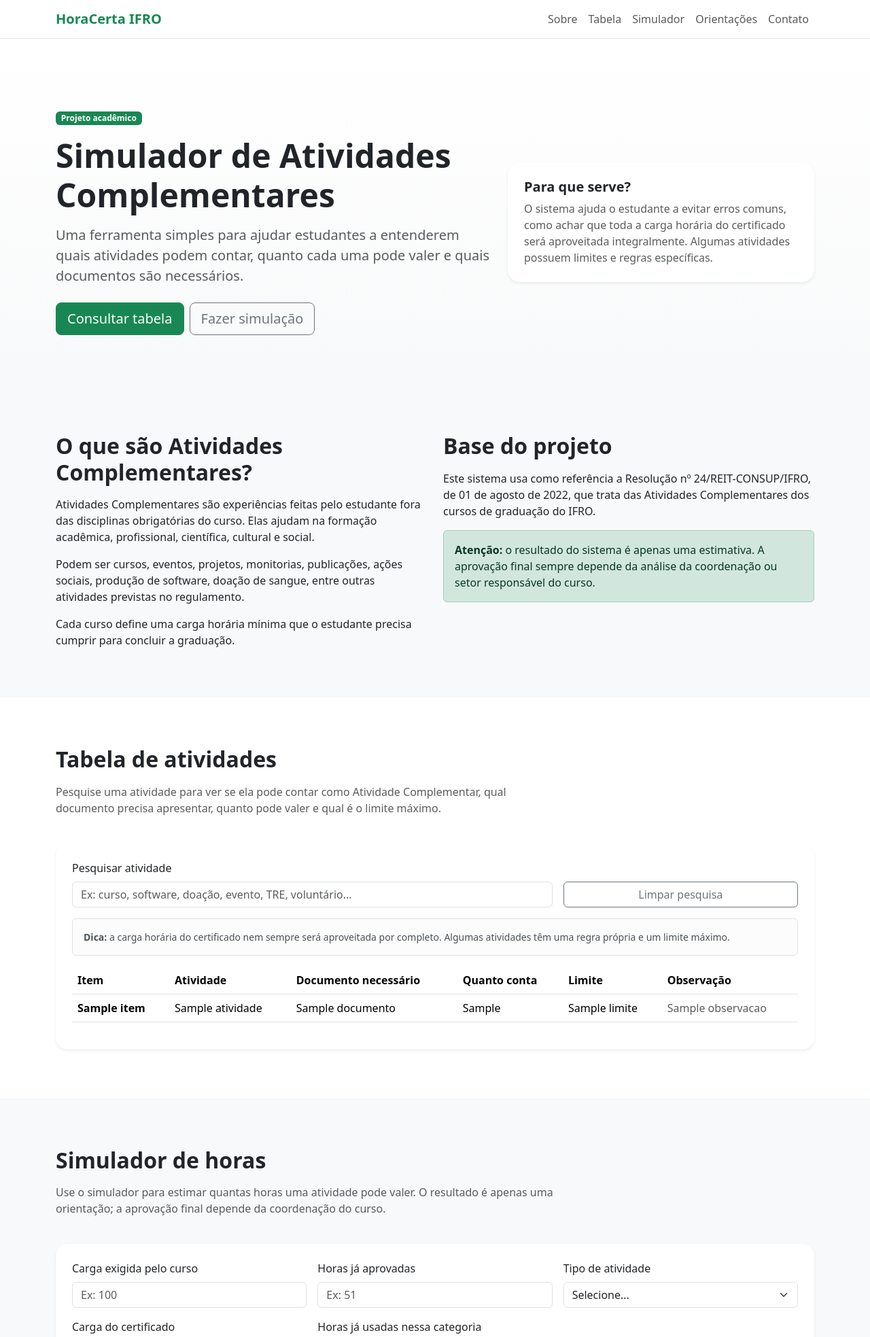
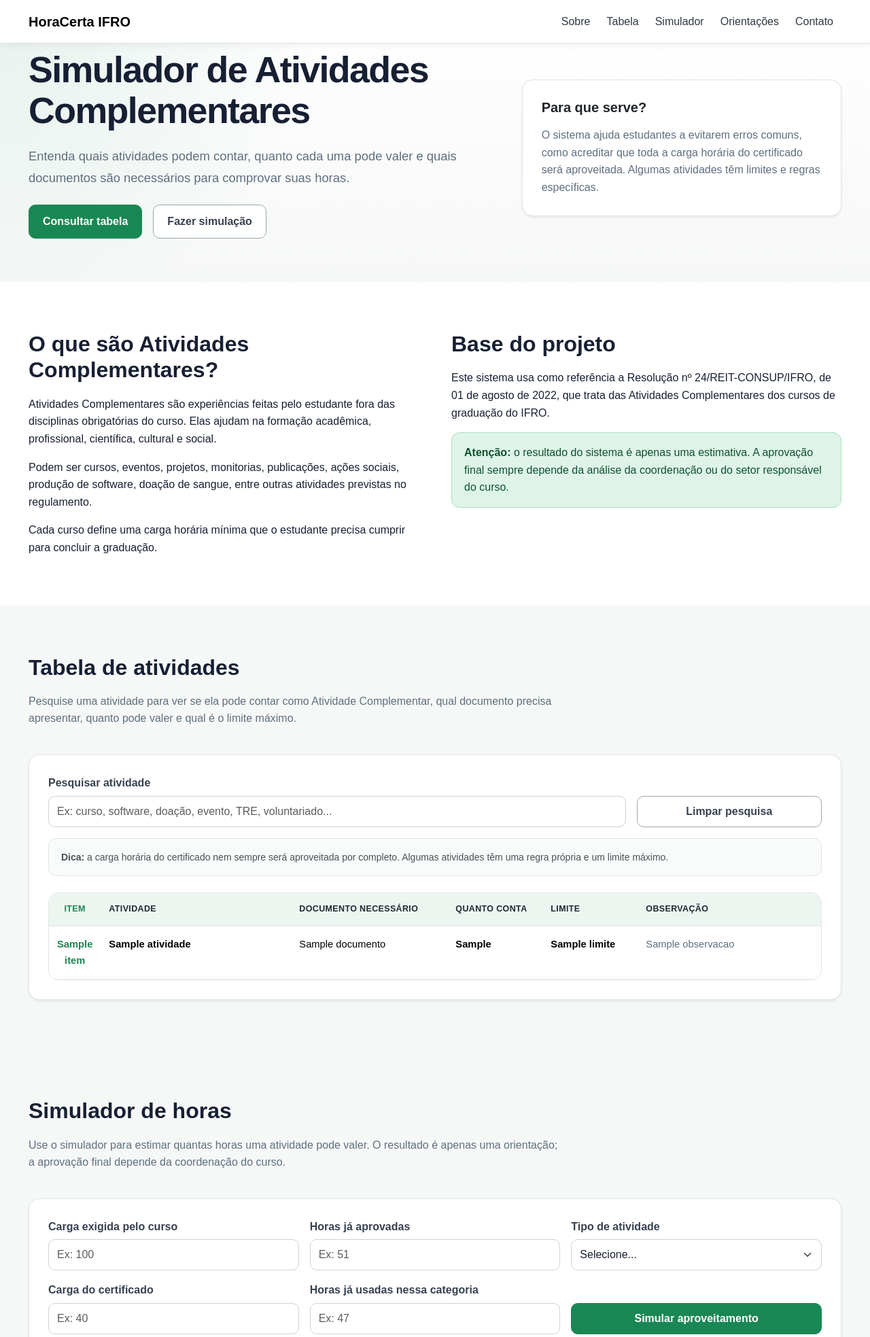
Before and after one commit to jaina-egler/hora-certa, a Flask app: template app/templates/index.html in a window 1280 px wide. Shown: the top 1967 px of the page at 68% size. Run offline with Flask 3, Linux system fonts and the light colour scheme; the template is opened without the code that fills it: most values are stand-ins (such as "Sample title", 1, 10 or a date in 2020).

Commit message:
ajustes do css da pagina

```diff
--- a/app/static/style.css
+++ b/app/static/style.css
@@ -1,8 +1,17 @@
 :root {
     --cor-principal: #198754;
-    --cor-fundo-suave: #f8f9fa;
-    --cor-texto: #212529;
-    --cor-texto-secundario: #6c757d;
+    --cor-principal-escura: #146c43;
+    --cor-fundo: #f6f8f7;
+    --cor-card: #ffffff;
+    --cor-texto: #172033;
+    --cor-texto-suave: #5f6f7f;
+    --cor-borda: #dfe7e2;
+    --sombra-card: 0 8px 24px rgba(15, 23, 42, 0.08);
+    --raio-card: 16px;
+}
+
+* {
+    box-sizing: border-box;
 }
 
 html {
@@ -10,14 +19,20 @@ html {
 }
 
 body {
+    margin: 0;
+    background-color: var(--cor-fundo);
     color: var(--cor-texto);
-    padding-top: 72px;
-    background-color: #ffffff;
+    font-family: Arial, Helvetica, sans-serif;
+    font-size: 16px;
+    line-height: 1.6;
 }
 
-.hero-section {
-    padding: 88px 0 72px;
-    background: linear-gradient(180deg, #ffffff 0%, #f8f9fa 100%);
+/* =========================
+   Layout geral
+========================= */
+
+.container {
+    max-width: 1220px;
 }
 
 .section-padding {
@@ -25,52 +40,342 @@ body {
 }
 
 .section-title {
-    font-weight: 700;
-    margin-bottom: 16px;
+    font-size: 2rem;
+    font-weight: 800;
+    margin-bottom: 18px;
+    color: var(--cor-texto);
+}
+
+p {
+    margin-bottom: 1rem;
+}
+
+.text-muted {
+    color: var(--cor-texto-suave) !important;
+}
+
+/* =========================
+   Navbar
+========================= */
+
+.navbar {
+    min-height: 64px;
+    background-color: #ffffff !important;
+    box-shadow: 0 2px 12px rgba(15, 23, 42, 0.06);
 }
 
 .navbar-brand {
-    color: var(--cor-principal);
+    color: #000000 !important;
+    font-weight: 800;
+    font-size: 1.25rem;
 }
 
 .nav-link {
     font-weight: 500;
+    color: #2f3747;
+    padding-left: 12px !important;
+    padding-right: 12px !important;
 }
 
+.nav-link:hover {
+    color: var(--cor-principal) !important;
+}
+
+/* =========================
+   Hero
+========================= */
+
+.hero-section {
+    padding: 72px 0 64px;
+    background:
+        radial-gradient(circle at top left, rgba(25, 135, 84, 0.10), transparent 35%),
+        linear-gradient(180deg, #ffffff 0%, #f6f8f7 100%);
+}
+
+.hero-section h1 {
+    max-width: 720px;
+    font-size: clamp(2.3rem, 4.2vw, 3.7rem);
+    line-height: 1.12;
+    letter-spacing: -0.03em;
+    margin-bottom: 22px;
+}
+
+.hero-section .lead {
+    max-width: 760px;
+    font-size: 1.15rem;
+    line-height: 1.7;
+}
+
+.hero-section .card {
+    margin-top: 12px;
+}
+
+/* =========================
+   Botões
+========================= */
+
+.btn {
+    border-radius: 10px;
+    font-weight: 700;
+    padding: 10px 18px;
+}
+
+.btn-lg {
+    padding: 12px 20px;
+    font-size: 1rem;
+}
+
+.btn-success {
+    background-color: var(--cor-principal);
+    border-color: var(--cor-principal);
+}
+
+.btn-success:hover {
+    background-color: var(--cor-principal-escura);
+    border-color: var(--cor-principal-escura);
+}
+
+.btn-outline-secondary {
+    color: #374151;
+    border-color: #9aa7b2;
+    background-color: #ffffff;
+}
+
+.btn-outline-secondary:hover {
+    background-color: #eef3f0;
+    color: #111827;
+    border-color: #7e9188;
+}
+
+/* =========================
+   Cards e alertas
+========================= */
+
 .card {
-    border-radius: 18px;
+    border-radius: var(--raio-card);
+    background-color: var(--cor-card);
+    border: 1px solid var(--cor-borda) !important;
+    box-shadow: var(--sombra-card);
+}
+
+.card-body {
+    padding: 28px;
+}
+
+.alert {
+    border-radius: 12px;
+    padding: 16px 18px;
+}
+
+.alert-success {
+    background-color: #dff4e8;
+    border-color: #aadfbe;
+    color: #0f5132;
+}
+
+.alert-light {
+    background-color: #f9fbfa;
+}
+
+/* =========================
+   Seção sobre
+========================= */
+
+#sobre {
+    background-color: #ffffff;
+}
+
+#sobre p {
+    max-width: 720px;
+}
+
+/* =========================
+   Tabela de atividades
+========================= */
+
+#tabela {
+    background-color: var(--cor-fundo);
+}
+
+.tabela-container {
+    max-height: 650px;
+    overflow: auto;
+    border: 1px solid var(--cor-borda);
+    border-radius: 14px;
+    background-color: #ffffff;
+}
+
+#tabelaAtividades {
+    margin-bottom: 0;
+    min-width: 1080px;
+}
+
+#tabelaAtividades thead th {
+    position: sticky;
+    top: 0;
+    z-index: 5;
+    background-color: #edf5f0;
+    color: #1f2933;
+    font-size: 0.78rem;
+    text-transform: uppercase;
+    letter-spacing: 0.03em;
+    border-bottom: 1px solid var(--cor-borda);
+    padding: 14px 12px;
+    vertical-align: middle;
+}
+
+#tabelaAtividades tbody td {
+    padding: 15px 12px;
+    font-size: 0.92rem;
+    vertical-align: top;
+    border-bottom: 1px solid #edf1ef;
+}
+
+#tabelaAtividades tbody tr:hover {
+    background-color: #f8fbf9;
+}
+
+#tabelaAtividades td:first-child,
+#tabelaAtividades th:first-child {
+    width: 70px;
+    text-align: center;
+    font-weight: 800;
+    color: var(--cor-principal);
+}
+
+#tabelaAtividades td:nth-child(2) {
+    min-width: 280px;
+    font-weight: 600;
+}
+
+#tabelaAtividades td:nth-child(3) {
+    min-width: 230px;
+}
+
+#tabelaAtividades td:nth-child(4),
+#tabelaAtividades td:nth-child(5) {
+    min-width: 140px;
+    font-weight: 700;
+}
+
+#tabelaAtividades td:nth-child(6) {
+    min-width: 300px;
+}
+
+/* =========================
+   Formulários
+========================= */
+
+.form-label {
+    font-weight: 700;
+    color: #374151;
+    margin-bottom: 6px;
+}
+
+.form-control,
+.form-select {
+    min-height: 46px;
+    border-radius: 10px;
+    border: 1px solid #cbd5d1;
+    color: var(--cor-texto);
+}
+
+.form-control:focus,
+.form-select:focus {
+    border-color: var(--cor-principal);
+    box-shadow: 0 0 0 0.2rem rgba(25, 135, 84, 0.16);
+}
+
+textarea.form-control {
+    min-height: 130px;
 }
 
 .resultado-box {
-    border: 1px dashed #ced4da;
+    border: 1px dashed #aebfb5;
     border-radius: 14px;
-    padding: 20px;
-    background-color: #f8f9fa;
+    padding: 22px;
+    background-color: #f8fbf9;
 }
 
+/* =========================
+   Orientações
+========================= */
+
 .lista-orientacao {
-    padding-left: 18px;
+    padding-left: 20px;
     margin-bottom: 0;
 }
 
 .lista-orientacao li {
-    margin-bottom: 8px;
+    margin-bottom: 9px;
 }
+
+.lista-orientacao li::marker {
+    color: var(--cor-principal);
+}
+
+/* =========================
+   Footer
+========================= */
 
 .footer {
     background-color: #ffffff;
+    color: var(--cor-texto-suave);
 }
 
-@media (max-width: 768px) {
+/* =========================
+   Responsividade
+========================= */
+
+@media (max-width: 991px) {
     .hero-section {
         padding: 56px 0;
     }
 
     .section-padding {
-        padding: 48px 0;
+        padding: 56px 0;
     }
 
-    .display-5 {
-        font-size: 2rem;
+    .card-body {
+        padding: 22px;
+    }
+
+    .navbar-collapse {
+        padding-top: 12px;
+        padding-bottom: 12px;
     }
 }
+
+@media (max-width: 767px) {
+    body {
+        font-size: 15px;
+    }
+
+    .hero-section {
+        padding: 44px 0 52px;
+    }
+
+    .hero-section h1 {
+        font-size: 2.1rem;
+    }
+
+    .section-title {
+        font-size: 1.6rem;
+    }
+
+    .btn-lg {
+        width: 100%;
+    }
+
+    .hero-section .d-flex {
+        width: 100%;
+    }
+
+    .tabela-container {
+        max-height: 560px;
+    }
+
+    #tabelaAtividades {
+        min-width: 980px;
+    }
+}
--- a/app/templates/index.html
+++ b/app/templates/index.html
@@ -6,23 +6,18 @@
 
 <section id="inicio" class="hero-section">
     <div class="container">
-        <div class="row align-items-center g-4">
+        <div class="row align-items-center g-5">
             <div class="col-lg-7">
-                <span class="badge text-bg-success mb-3">
-                    Projeto acadêmico
-                </span>
-
-                <h1 class="display-5 fw-bold">
+                <h1 class="fw-bold">
                     Simulador de Atividades Complementares
                 </h1>
 
                 <p class="lead text-muted mt-3">
-                    Uma ferramenta simples para ajudar estudantes a entenderem
-                    quais atividades podem contar, quanto cada uma pode valer
-                    e quais documentos são necessários.
+                    Entenda quais atividades podem contar, quanto cada uma pode valer
+                    e quais documentos são necessários para comprovar suas horas.
                 </p>
 
-                <div class="d-flex flex-wrap gap-2 mt-4">
+                <div class="d-flex flex-wrap gap-3 mt-4">
                     <a href="#tabela" class="btn btn-success btn-lg">
                         Consultar tabela
                     </a>
@@ -34,17 +29,17 @@
             </div>
 
             <div class="col-lg-5">
-                <div class="card shadow-sm border-0">
-                    <div class="card-body p-4">
-                        <h2 class="h5 fw-semibold">
+                <div class="card border-0 shadow-sm">
+                    <div class="card-body">
+                        <h2 class="h5 fw-bold mb-3">
                             Para que serve?
                         </h2>
 
                         <p class="text-muted mb-0">
-                            O sistema ajuda o estudante a evitar erros comuns,
-                            como achar que toda a carga horária do certificado
-                            será aproveitada integralmente. Algumas atividades
-                            possuem limites e regras específicas.
+                            O sistema ajuda estudantes a evitarem erros comuns,
+                            como acreditar que toda a carga horária do certificado
+                            será aproveitada. Algumas atividades têm limites e regras
+                            específicas.
                         </p>
                     </div>
                 </div>
@@ -53,9 +48,9 @@
     </div>
 </section>
 
-<section id="sobre" class="section-padding bg-light">
+<section id="sobre" class="section-padding">
     <div class="container">
-        <div class="row g-4">
+        <div class="row g-5">
             <div class="col-lg-6">
                 <h2 class="section-title">
                     O que são Atividades Complementares?
@@ -69,8 +64,8 @@
 
                 <p>
                     Podem ser cursos, eventos, projetos, monitorias, publicações,
-                    ações sociais, produção de software, doação de sangue, entre
-                    outras atividades previstas no regulamento.
+                    ações sociais, produção de software, doação de sangue, entre outras
+                    atividades previstas no regulamento.
                 </p>
 
                 <p class="mb-0">
@@ -93,7 +88,8 @@
                 <div class="alert alert-success mb-0">
                     <strong>Atenção:</strong>
                     o resultado do sistema é apenas uma estimativa. A aprovação final
-                    sempre depende da análise da coordenação ou setor responsável do curso.
+                    sempre depende da análise da coordenação ou do setor responsável
+                    do curso.
                 </div>
             </div>
         </div>
@@ -117,9 +113,9 @@
         </div>
 
         <div class="card border-0 shadow-sm">
-            <div class="card-body p-4">
+            <div class="card-body">
                 <div class="row g-3 align-items-end mb-3">
-                    <div class="col-md-8">
+                    <div class="col-lg-9">
                         <label for="pesquisaTabela" class="form-label">
                             Pesquisar atividade
                         </label>
@@ -128,11 +124,11 @@
                             type="text"
                             id="pesquisaTabela"
                             class="form-control"
-                            placeholder="Ex: curso, software, doação, evento, TRE, voluntário..."
+                            placeholder="Ex: curso, software, doação, evento, TRE, voluntariado..."
                         >
                     </div>
 
-                    <div class="col-md-4">
+                    <div class="col-lg-3">
                         <button
                             type="button"
                             id="limparPesquisa"
@@ -143,7 +139,7 @@
                     </div>
                 </div>
 
-                <div class="alert alert-light border small">
+                <div class="alert alert-light border small mb-4">
                     <strong>Dica:</strong>
                     a carga horária do certificado nem sempre será aproveitada por completo.
                     Algumas atividades têm uma regra própria e um limite máximo.
@@ -165,7 +161,7 @@
                         <tbody>
                             {% for atividade in atividades %}
                             <tr>
-                                <td class="fw-semibold">
+                                <td>
                                     {{ atividade.item }}
                                 </td>
 
@@ -202,7 +198,7 @@
     </div>
 </section>
 
-<section id="simulador" class="section-padding bg-light">
+<section id="simulador" class="section-padding">
     <div class="container">
         <div class="row mb-4">
             <div class="col-lg-8">
@@ -218,11 +214,11 @@
             </div>
         </div>
 
-        <div class="card shadow-sm border-0">
-            <div class="card-body p-4">
+        <div class="card border-0 shadow-sm">
+            <div class="card-body">
                 <form id="formSimulador">
                     <div class="row g-3">
-                        <div class="col-md-4">
+                        <div class="col-md-6 col-lg-4">
                             <label for="cargaCurso" class="form-label">
                                 Carga exigida pelo curso
                             </label>
@@ -235,7 +231,7 @@
                             >
                         </div>
 
-                        <div class="col-md-4">
+                        <div class="col-md-6 col-lg-4">
                             <label for="horasDeferidas" class="form-label">
                                 Horas já aprovadas
                             </label>
@@ -248,7 +244,7 @@
                             >
                         </div>
 
-                        <div class="col-md-4">
+                        <div class="col-md-12 col-lg-4">
                             <label for="tipoAtividade" class="form-label">
                                 Tipo de atividade
                             </label>
@@ -266,7 +262,7 @@
                             </select>
                         </div>
 
-                        <div class="col-md-4">
+                        <div class="col-md-6 col-lg-4">
                             <label for="cargaCertificado" class="form-label">
                                 Carga do certificado
                             </label>
@@ -279,7 +275,7 @@
                             >
                         </div>
 
-                        <div class="col-md-4">
+                        <div class="col-md-6 col-lg-4">
                             <label for="horasCategoria" class="form-label">
                                 Horas já usadas nessa categoria
                             </label>
@@ -292,7 +288,7 @@
                             >
                         </div>
 
-                        <div class="col-md-4 d-flex align-items-end">
+                        <div class="col-md-12 col-lg-4 d-flex align-items-end">
                             <button
                                 type="button"
                                 class="btn btn-success w-100"
@@ -330,10 +326,10 @@
         </div>
 
         <div class="row g-4">
-            <div class="col-md-4">
+            <div class="col-lg-4">
                 <div class="card h-100 border-0 shadow-sm">
                     <div class="card-body">
-                        <h3 class="h5 fw-semibold">
+                        <h3 class="h5 fw-bold mb-3">
                             O que pode contar?
                         </h3>
 
@@ -350,10 +346,10 @@
                 </div>
             </div>
 
-            <div class="col-md-4">
+            <div class="col-lg-4">
                 <div class="card h-100 border-0 shadow-sm">
                     <div class="card-body">
-                        <h3 class="h5 fw-semibold">
+                        <h3 class="h5 fw-bold mb-3">
                             O que exige cuidado?
                         </h3>
 
@@ -369,17 +365,17 @@
                 </div>
             </div>
 
-            <div class="col-md-4">
+            <div class="col-lg-4">
                 <div class="card h-100 border-0 shadow-sm">
                     <div class="card-body">
-                        <h3 class="h5 fw-semibold">
+                        <h3 class="h5 fw-bold mb-3">
                             Erros comuns
                         </h3>
 
                         <ul class="lista-orientacao">
                             <li>Achar que todo curso de 40h vai contar 40h.</li>
                             <li>Ignorar o limite máximo por categoria.</li>
-                            <li>Lançar evento geral e oficinas internas como se fossem coisas diferentes.</li>
+                            <li>Lançar evento geral e oficinas internas como atividades diferentes.</li>
                             <li>Não conferir a data do certificado.</li>
                             <li>Não guardar os comprovantes.</li>
                             <li>Fazer várias atividades de uma categoria que já atingiu o limite.</li>
@@ -390,8 +386,8 @@
         </div>
 
         <div class="card border-0 shadow-sm mt-4">
-            <div class="card-body p-4">
-                <h3 class="h5 fw-semibold">
+            <div class="card-body">
+                <h3 class="h5 fw-bold mb-3">
                     Como complementar as horas?
                 </h3>
 
@@ -410,9 +406,9 @@
     </div>
 </section>
 
-<section id="contato" class="section-padding bg-light">
+<section id="contato" class="section-padding">
     <div class="container">
-        <div class="row g-4 align-items-start">
+        <div class="row g-5 align-items-start">
             <div class="col-lg-5">
                 <h2 class="section-title">
                     Dúvidas e sugestões
@@ -423,7 +419,7 @@
                     Quer avisar que a tabela mudou? Use o formulário ao lado.
                 </p>
 
-                <p class="text-muted">
+                <p class="text-muted mb-0">
                     Nesta primeira versão, o formulário está apenas estruturado.
                     O envio será implementado em uma próxima etapa do projeto.
                 </p>
@@ -431,7 +427,7 @@
 
             <div class="col-lg-7">
                 <div class="card border-0 shadow-sm">
-                    <div class="card-body p-4">
+                    <div class="card-body">
                         <form id="formContato">
                             <div class="mb-3">
                                 <label for="nome" class="form-label">
```
